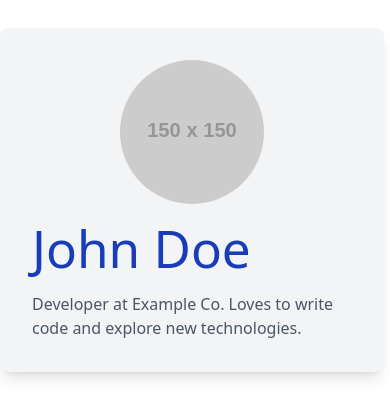
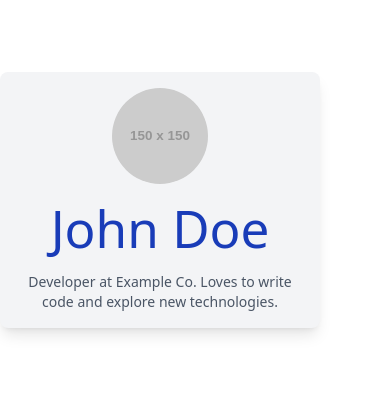
Before and after one commit to BeritaKimwemwe/alx-fe-reactjs, a React (Vite) app in the folder tailwind-react-integration/: page / in a window 390 px wide. Shown: the part 222-640 px from the top of the page. Built offline with nearby package versions, Linux system fonts and the light colour scheme.

Commit message:
Make UserProfile component responsive using Tailwind CSS

```diff
--- a/tailwind-react-integration/src/components/UserProfile.jsx
+++ b/tailwind-react-integration/src/components/UserProfile.jsx
@@ -1,13 +1,15 @@
 function UserProfile() {
   return (
-    <div className="bg-gray-100 p-8 max-w-sm mx-auto my-20 rounded-lg shadow-lg">
+    <div className="bg-gray-100 p-4 md:p-8 max-w-xs md:max-w-sm mx-auto my-20 rounded-lg shadow-lg">
       <img
         src="https://via.placeholder.com/150"
         alt="User"
-        className="rounded-full w-36 h-36 mx-auto"
+        className="rounded-full w-24 h-24 md:w-36 md:h-36 mx-auto"
       />
-      <h1 className="text-xl text-blue-800 my-4">John Doe</h1>
-      <p className="text-gray-600 text-base">
+      <h1 className="text-lg md:text-xl text-blue-800 my-4 text-center">
+        John Doe
+      </h1>
+      <p className="text-sm md:text-base text-gray-600 text-center">
         Developer at Example Co. Loves to write code and explore new technologies.
       </p>
     </div>
```
